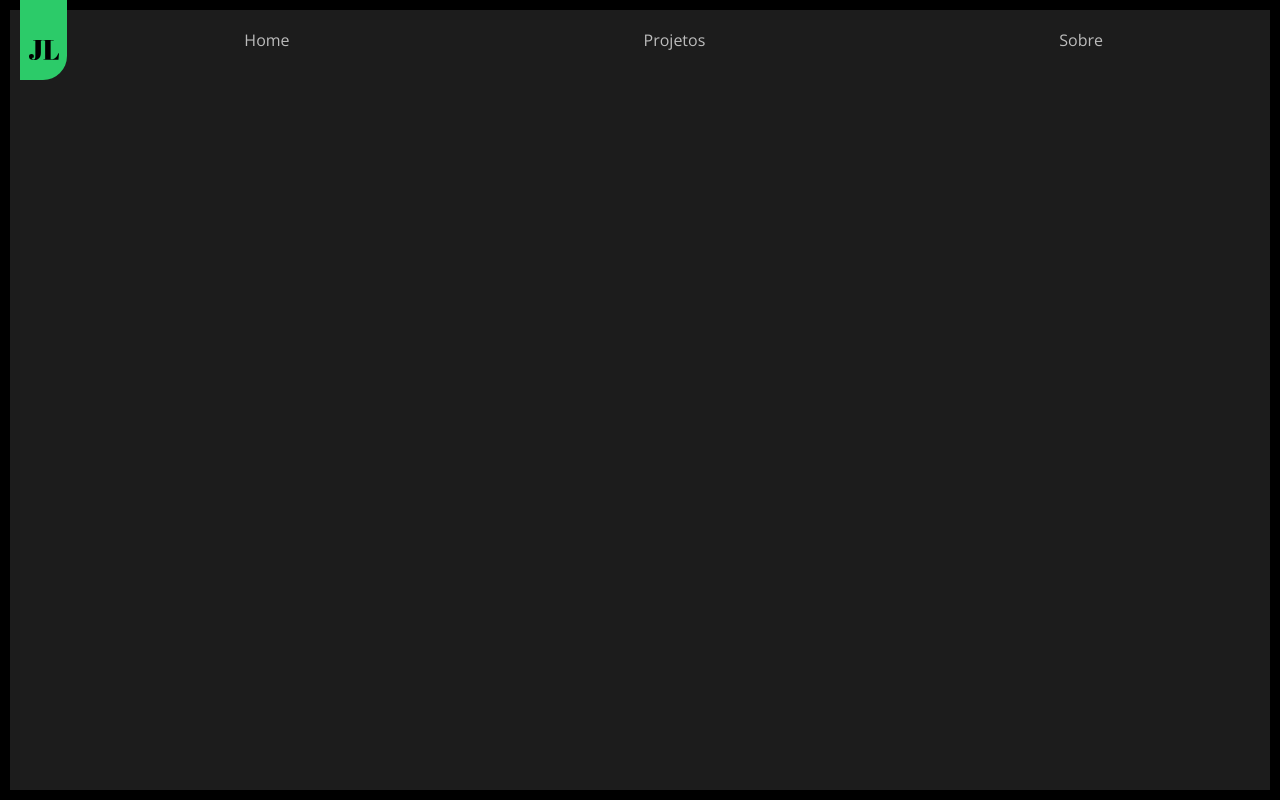
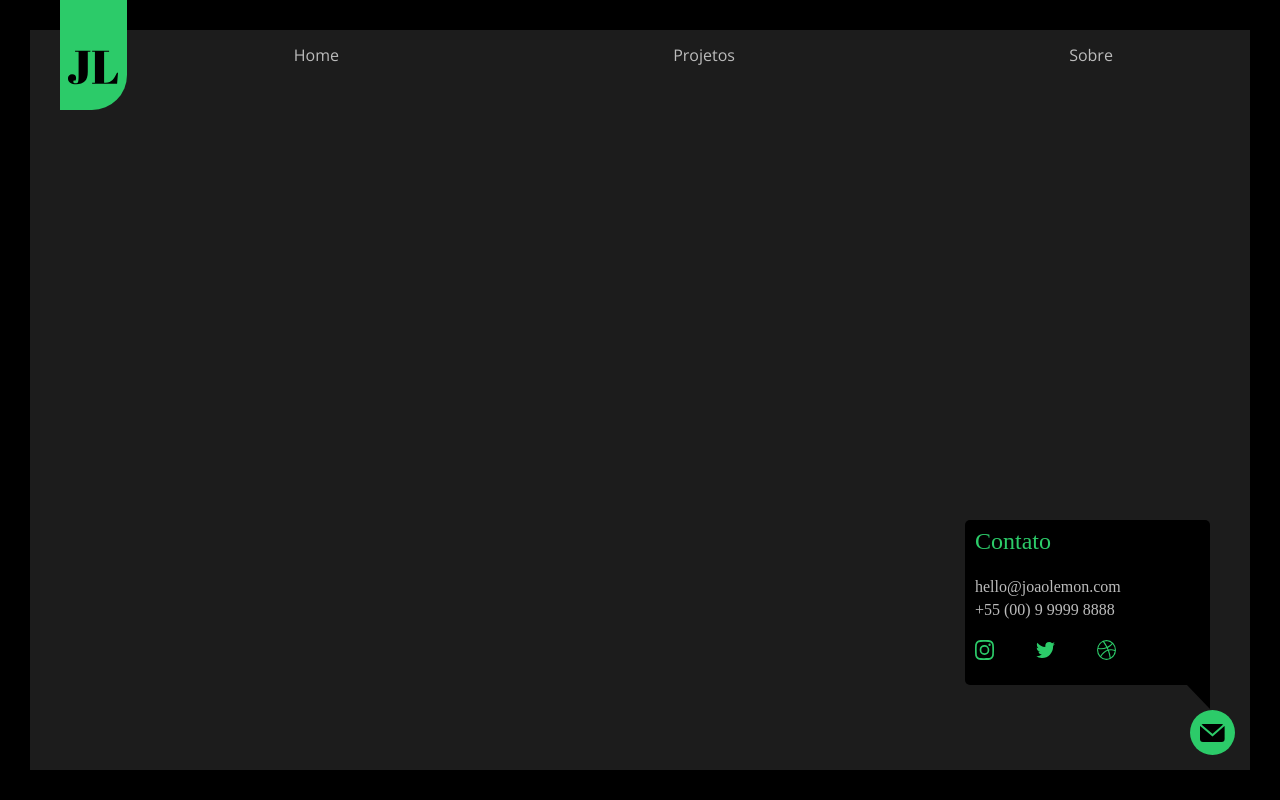
Before and after one commit to Daniel-BS-Dev/db-portifolio, a plain HTML site: page HTML+CSS+JAVASCRIPT/index.html in a window 1280 px wide. Drawn offline with nearby package versions, Linux system fonts and the light colour scheme.

Commit message:
info contact

```diff
--- a/HTML+CSS+JAVASCRIPT/CSS/main.css
+++ b/HTML+CSS+JAVASCRIPT/CSS/main.css
@@ -1,23 +1,21 @@
-*{
+* {
   margin: 0;
   padding: 0;
   box-sizing: border-box;
 }
 
-@media screen and (min-width:320px){
-    .jl-page-wrapper{
+@media screen and (min-width: 320px) {
+  .jl-page-wrapper {
     width: 100%;
     height: 100vh;
     display: block;
     background: #1c1c1c;
     border: 10px solid #000;
-        /*border: 30px solid #000;*/
   }
 
-    .jl-topbar{
+  .jl-topbar {
     width: 100%;
     height: 80px;
-        /*height: 110px;*/
     display: flex;
     background-color: transparent;
     position: fixed;
@@ -25,8 +23,7 @@
     left: 0;
   }
 
-    .jl-logo{
-     /* width: 74px;*/
+  .jl-logo {
     width: 50px;
     height: 100%;
     margin-left: 20px;
@@ -36,37 +33,35 @@
     justify-content: center;
   }
 
-    .jl-logo img{
+  .jl-logo img {
     margin-top: 20px;
     width: 30px;
   }
 
-    .jl-menu{
+  .jl-menu {
     width: 100%;
     height: 80px;
     display: flex;
     align-items: center;
     justify-content: space-around;
-
   }
 
-    .jl-menu a{
-        font-family: 'Open Sans';
+  .jl-menu a {
+    font-family: "Open Sans";
     font-size: 16px;
     color: #bcbcbc;
     text-decoration: none;
     font-weight: 400;
     position: relative;
-
   }
 
-    .jl-menu a:hover{
+  .jl-menu a:hover {
     color: #2ccb69;
   }
 
   /*linha com before*/
-    .jl-menu a::before{
-        content:'';
+  .jl-menu a::before {
+    content: "";
     width: 0;
     height: 4px;
     background-color: #2ccb69;
@@ -77,23 +72,221 @@
     transition: all 0.3s ease-out;
   }
 
-     .jl-menu a:hover::before{
+  .jl-menu a:hover::before {
     width: 100%;
+  }
+
+  .jl-menu a:active {
+    color: #2ccb69;
+  }
+
+  .jl-btn-contact {
+    width: 45px;
+    height: 45px;
+    display: block;
+    background: #2ccb69;
+    background-image: url("../Image/icon-contact-close.svg");
+    background-repeat: no-repeat;
+    position: fixed;
+    bottom: 20px;
+    right: 14px;
+    border-radius: 50%;
+    z-index: 200;
+    transition: all 0.2s ease-out;
+  }
+
+  .jl-btn-contact:hover {
+    background-position-y: -45px;
+  }
+
+  .jl-contact-info {
+    width: 170px;
+    height: 120px;
+    display: flex;
+    flex-direction: column;
+    justify-content: center;
+    align-content: space-around;
+    align-items: flex-start;
+    padding-left: 10px;
+    position: fixed;
+    bottom: 90px;
+    right: 35px;
+    border-radius: 5px 5px 0 5px;
+  }
+
+  .jl-contact-info p:first-child {
+    margin-bottom: 3px;
+  }
+
+
+  .jl-contact-info div {
+    width: 90%;
+    height: 30%;
+  }
+
+  .jl-contact-info .jl-links {
+    width: 80%;
+    display: flex;
+    justify-content: space-between;
+    align-items: flex-end;
+  }
+
+
+  .image-corner{
+      position: absolute;
+      bottom: 66px;
+      right: 35px;
   }
 }
 
-@media screen and (min-width:576px){
+@media screen and (min-width: 576px) {
+}
+
+@media screen and (min-width: 768px) {
+  .jl-page-wrapper {
+    border: 20px solid #000;
+  }
+
+  .jl-topbar {
+    height: 110px;
+  }
+
+  .jl-logo {
+    width: 64px;
+    margin-left: 40px;
+    border-radius: 0 0 30px 0;
+  }
+
+  .jl-logo img {
+    width: 40px;
+  }
+
+  .jl-btn-contact {
+    bottom: 25px;
+    right: 25px;
+  }
+
+  .jl-contact-info {
+    width: 210px;
+    height: 140px;
+    bottom: 94px;
+    right: 45px;
+  }
+
+  .jl-contact-info p:first-child {
+    margin-bottom: 5px;
+  }
+
+  .jl-contact-info .jl-links {
+    width: 70%;
+    align-items: center;
+  }
+
+  .image-corner{
+    bottom: 70px;
+    right: 45px;
+}
 
 }
 
-@media screen and (min-width:768px){
+@media screen and (min-width: 992px) {
+  .jl-page-wrapper {
+    border: 30px solid #000;
+  }
+
+  .jl-topbar {
+    height: 110px;
+  }
+
+  .jl-logo {
+    width: 74px;
+    margin-left: 60px;
+    border-radius: 0 0 35px 0;
+  }
+
+  .jl-logo img {
+    margin-top: 25px;
+    width: 50px;
+  }
+
+  .jl-menu {
+    height: 110px;
+  }
+
+  .jl-btn-contact {
+    width: 45px;
+    height: 45px;
+    bottom: 45px;
+    right: 45px;
+  }
+
+  .jl-contact-info {
+    width: 245px;
+    height: 165px;
+    bottom: 115px;
+    right: 70px;
+  }
+
+  .jl-contact-info .jl-links {
+    width: 60%;
 
   }
 
-@media screen and (min-width:992px){
-
+  .image-corner{
+    bottom: 91px;
+    right: 70px;
+}
 }
 
-@media screen and (min-width:1200px){
+@media screen and (min-width: 1200px) {
+}
 
+/*  classes utilitaries */
+.jl-title {
+  font-family: "Abril Farface", serif;
+  font-weight: 400;
 }
+
+.jl-text-green {
+  color: #2ccb69;
+}
+
+.jl-text-dark {
+  color: #4d4c4c;
+}
+
+.jl-text-light {
+  color: #bcbcbc;
+}
+
+.jl-text-black {
+  color: #000;
+}
+
+.jl-bg-green {
+  background: #2ccb69;
+}
+
+.jl-bg-dark {
+  background: #4d4c4c;
+}
+
+.jl-bg-light {
+  background: #bcbcbc;
+}
+
+.jl-bg-black {
+  background: #000;
+}
+
+.jl-margin-10 {
+  margin-bottom: 10px;
+}
+
+.jl-margin-15 {
+  margin-bottom: 15px;
+}
+
+.jl-margin-30 {
+  margin-bottom: 30px;
+}
--- a/HTML+CSS+JAVASCRIPT/index.html
+++ b/HTML+CSS+JAVASCRIPT/index.html
@@ -1,17 +1,19 @@
 <!DOCTYPE html>
 <html lang="en">
   <head>
-    <meta charset="UTF-8">
-    <meta http-equiv="X-UA-Compatible" content="IE=edge">
-    <meta name="viewport" content="width=device-width, initial-scale=1.0">
-    <link rel="preconnect" href="https://fonts.googleapis.com">
-    <link rel="preconnect" href="https://fonts.gstatic.com" crossorigin>
-    <link href="https://fonts.googleapis.com/css2?family=Abril+Fatface&family=Open+Sans:ital,wght@0,400;0,700;0,800;1,400;1,700;1,800&display=swap" rel="stylesheet">
-    <link rel="stylesheet" type="text/css" href="CSS/main.css"/>
+    <meta charset="UTF-8" />
+    <meta http-equiv="X-UA-Compatible" content="IE=edge" />
+    <meta name="viewport" content="width=device-width, initial-scale=1.0" />
+    <link rel="preconnect" href="https://fonts.googleapis.com" />
+    <link rel="preconnect" href="https://fonts.gstatic.com" crossorigin />
+    <link
+      href="https://fonts.googleapis.com/css2?family=Abril+Fatface&family=Open+Sans:ital,wght@0,400;0,700;0,800;1,400;1,700;1,800&display=swap"
+      rel="stylesheet"
+    />
+    <link rel="stylesheet" type="text/css" href="CSS/main.css" />
     <title>João Lemon</title>
   </head>
   <body>
-
     <header class="jl-topbar">
       <div class="jl-logo">
         <img src="image/logo.svg" alt="logo João lemon" />
@@ -24,8 +26,30 @@
       </nav>
     </header>
 
-    <section class="jl-page-wrapper">
+    <div class="jl-contact-info jl-text-light jl-bg-black">
+      <div><h2 class="jl-text-green jl-title">Contato</h2></div>
+      <div>
+        <p>hello@joaolemon.com</p>
+        <p>+55 (00) 9 9999 8888</p>
+      </div>
 
-    </section>
+      <div class="jl-links">
+        <a href="#">
+          <img src="image/icon-instagram.svg" alt="Instagram" />
+        </a>
+        <a href="#">
+          <img src="image/icon-twitter.svg" alt="Instagram" />
+        </a>
+        <a href="#">
+          <img src="image/icon-dribbble.svg" alt="Instagram" />
+        </a>
+      </div>
+    </div>
+
+    <img src="Image/corner.svg" alt="Corner" class="image-corner" />
+
+    <div class="jl-btn-contact"></div>
+
+    <section class="jl-page-wrapper"></section>
   </body>
 </html>
```
Lines whose indentation alone changed are shown as unchanged.
